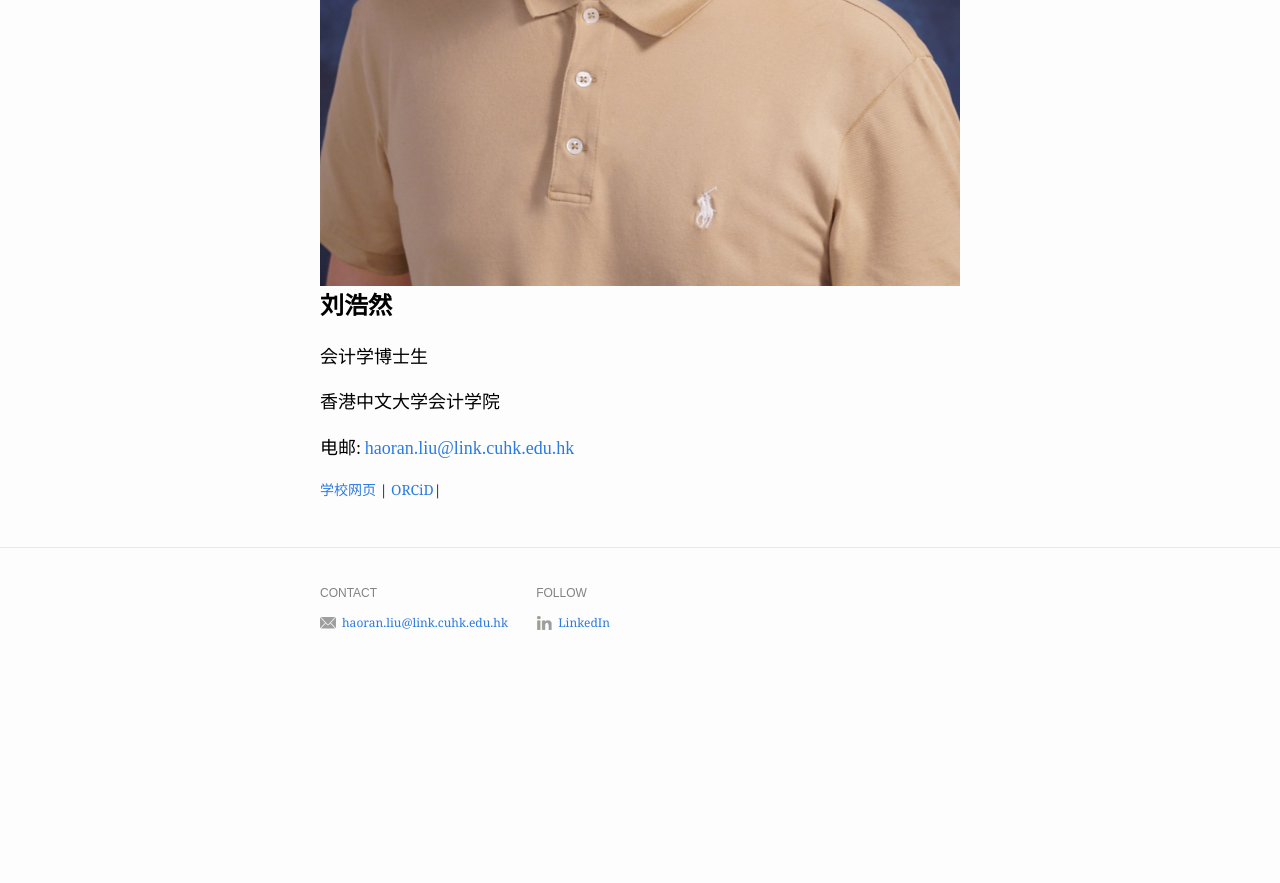
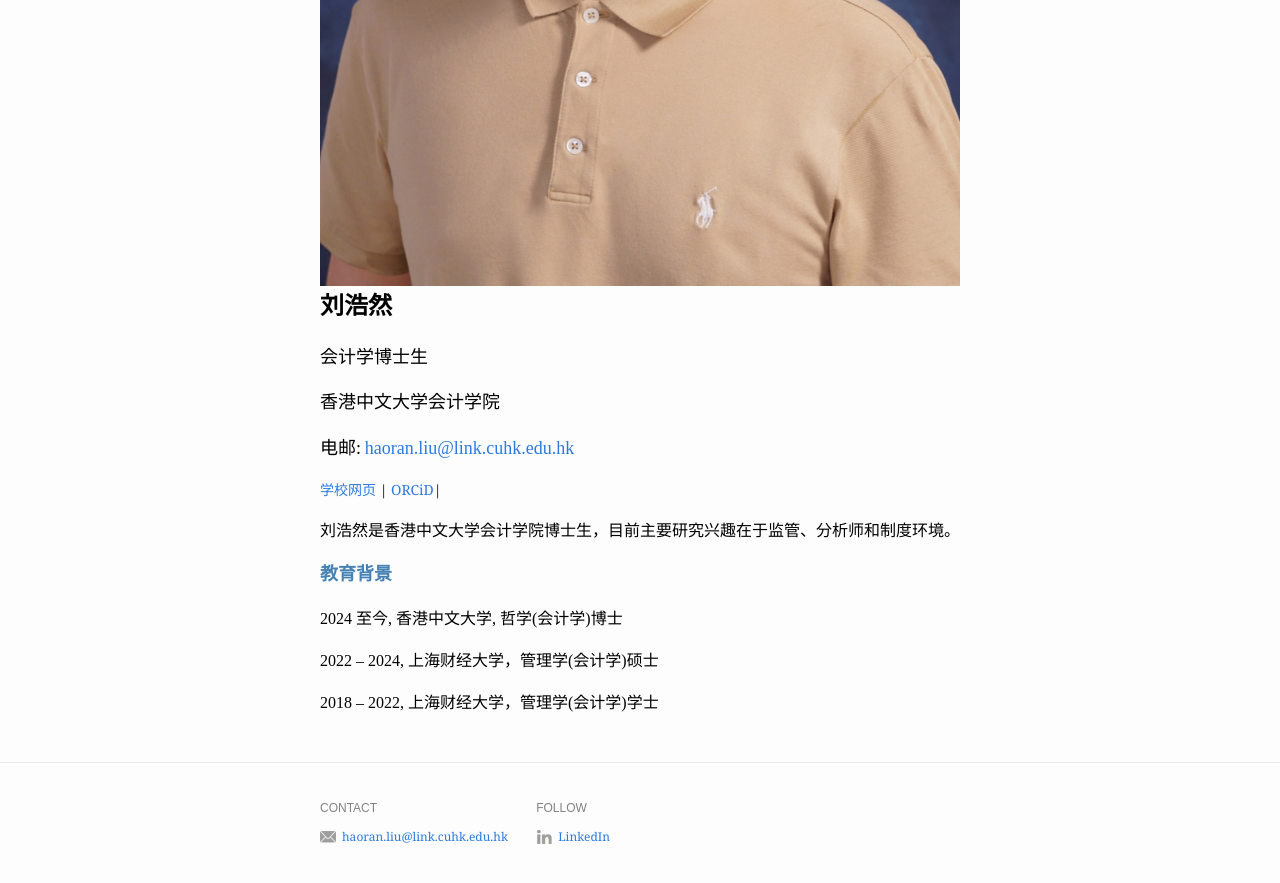
Before and after one commit to LeightonLiu/leightonliu.github.io, a Jekyll site: the page built from index.md, in a window 1280 px wide and 900 px high, scrolled down 606 px. Shown: the top 883 px of the window. Built offline with Jekyll 4.4.1, drawn with Linux system fonts in a browser that asks for light colours; before the commit the page ends 1292 px from its top, so only the background shows below that.

Commit message:
Update index.md

```diff
--- a/index.md
+++ b/index.md
@@ -24,3 +24,20 @@ profile_picture:
 <a href="https://grad.bschool.cuhk.edu.hk/students/liu-haoran/" target="_blank">学校网页 </a>| <a href="https://orcid.org/0009-0008-9794-0416" target="_blank"> ORCiD</a>|
 <!-- <a href="https://papers.ssrn.com/" target="_blank">SSRN个人页面 </a></font> -->
 </p>
+
+<p>
+<font color="black" face="微软正黑" size=3> 刘浩然是香港中文大学会计学院博士生，目前主要研究兴趣在于监管、分析师和制度环境。
+
+
+<p>
+<b><font color="SteelBlue" face="微软正黑" size=4 class="aa">教育背景</font></b>
+</p>
+<p>
+<font color="black" face="微软正黑" size=3>2024 至今, 香港中文大学, 哲学(会计学)博士 </font>
+</p>
+<p>
+<font color="black" face="微软正黑" size=3>2022 – 2024,	上海财经大学，管理学(会计学)硕士 </font>
+</p>
+<p>
+<font color="black" face="微软正黑" size=3>2018 – 2022, 上海财经大学，管理学(会计学)学士 </font>
+</p>
```
